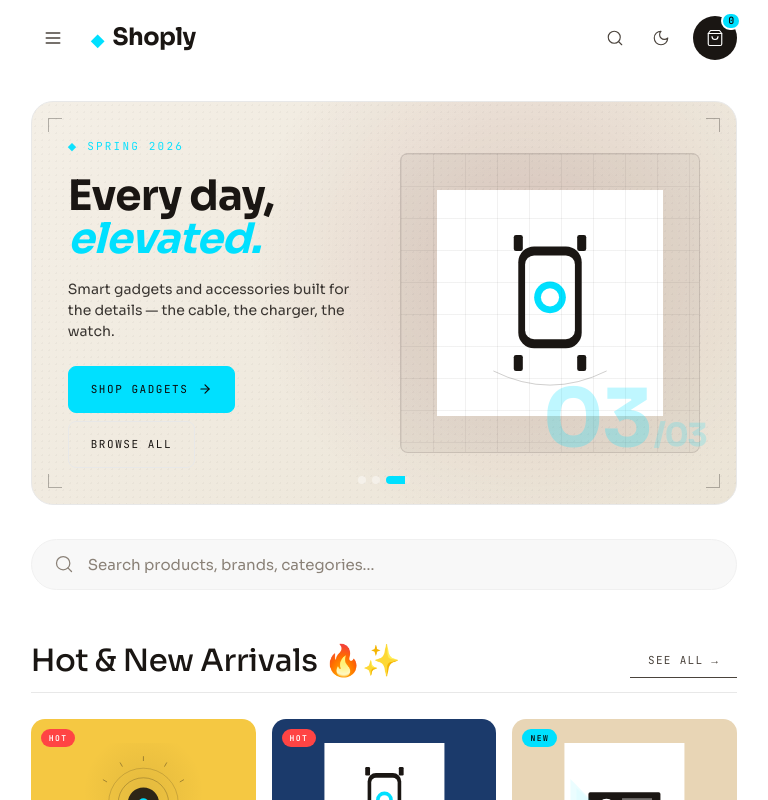
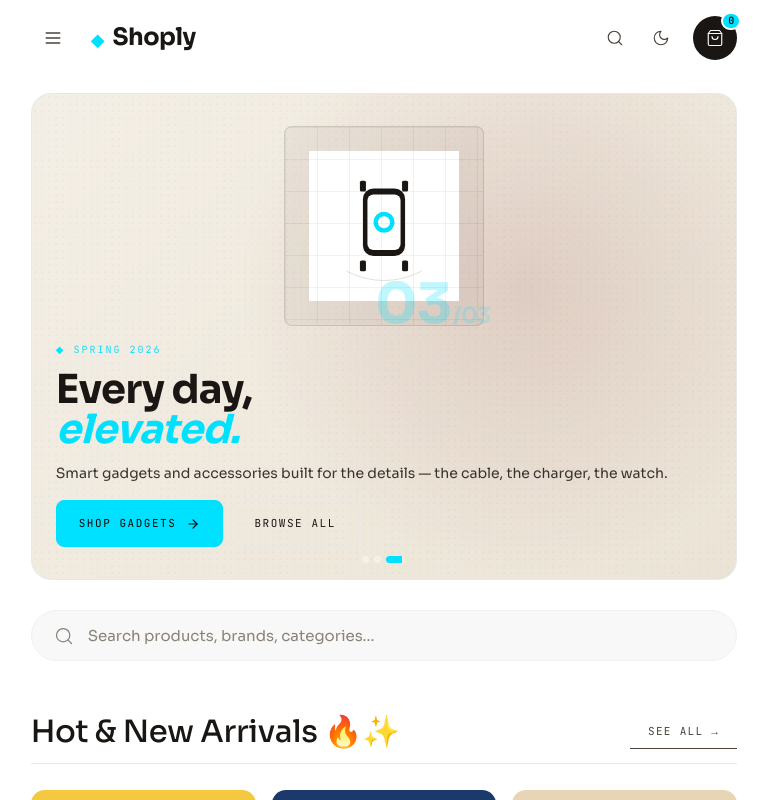
Before and after one commit to blowva/kendohub, a React (Vite) app: page / in a window 768 px wide. Shown: the top 800 px of the page. Built offline with nearby package versions, Linux system fonts and the light colour scheme.

Commit message:
Update HeroCarousel.css

```diff
--- a/src/components/HeroCarousel.css
+++ b/src/components/HeroCarousel.css
@@ -233,42 +233,37 @@
 /* ======================================================================
    TABLET — ≥ 768px
    ====================================================================== */
-@media (min-width: 768px) {
-  .hc { padding: 24px 0 12px; }
+@media (max-width: 980px) {
   .hc-stage {
-    grid-template-columns: 1fr 1fr;
-    gap: 28px;
-    padding: 36px;
-    min-height: 380px;
-    border-radius: 22px;
+    grid-template-columns: 1fr;
+    padding: 32px 24px;
+    min-height: auto;
+    gap: 16px;
   }
-  .hc-text { grid-row: auto; }
   .hc-visual {
-    max-width: 300px;
-    margin: 0 0 0 auto;
-    grid-row: auto;
+    max-width: 200px;
+    margin: 0 auto;
+    grid-row: 1;
+    aspect-ratio: 1;
   }
-  .hc-eyebrow { font-size: 11px; margin-bottom: 20px; }
-  .hc-title { font-size: clamp(42px, 5vw, 60px); margin-bottom: 18px; font-weight: 700; }
-  .hc-sub { font-size: 14px; max-width: 420px; margin-bottom: 24px; }
-  .hc-slide-num { font-size: 80px; }
-  .hc-dots-inner { bottom: 20px; gap: 6px; }
-  .hc-dot { width: 8px; height: 8px; }
-  .hc-dot.is-active { width: 24px; }
-
-  .hc-corner {
-    display: block;
-    position: absolute;
-    width: 14px;
-    height: 14px;
-    border: 1px solid currentColor;
-    opacity: 0.3;
-    pointer-events: none;
+  .hc-text { text-align: left; }
+  .hc-title { font-size: 40px; }
+  .hc-sub { font-size: 14px; margin-bottom: 16px; }
+  .hc-eyebrow { margin-bottom: 12px; }
+}
+@media (max-width: 640px) {
+  .hc-stage {
+    padding: 20px 18px;
+    gap: 12px;
   }
-  .hc-corner-tl { top: 16px; left: 16px; border-right: none; border-bottom: none; }
-  .hc-corner-tr { top: 16px; right: 16px; border-left: none; border-bottom: none; }
-  .hc-corner-bl { bottom: 16px; left: 16px; border-right: none; border-top: none; }
-  .hc-corner-br { bottom: 16px; right: 16px; border-left: none; border-top: none; }
+  .hc-title { font-size: 32px; line-height: 1.05; margin-bottom: 8px; }
+  .hc-sub { font-size: 13px; margin-bottom: 14px; line-height: 1.45; }
+  .hc-eyebrow { margin-bottom: 8px; font-size: 10px; }
+  .hc-visual { max-width: 140px; aspect-ratio: 1; }
+  .hc-cta { gap: 8px; }
+  .hc-stats { grid-template-columns: repeat(2, 1fr); gap: 16px; }
+  .hc-stats dd { font-size: 22px; }
+  .hc-slide-num { font-size: 64px; }
 }
 
 /* ======================================================================
```
